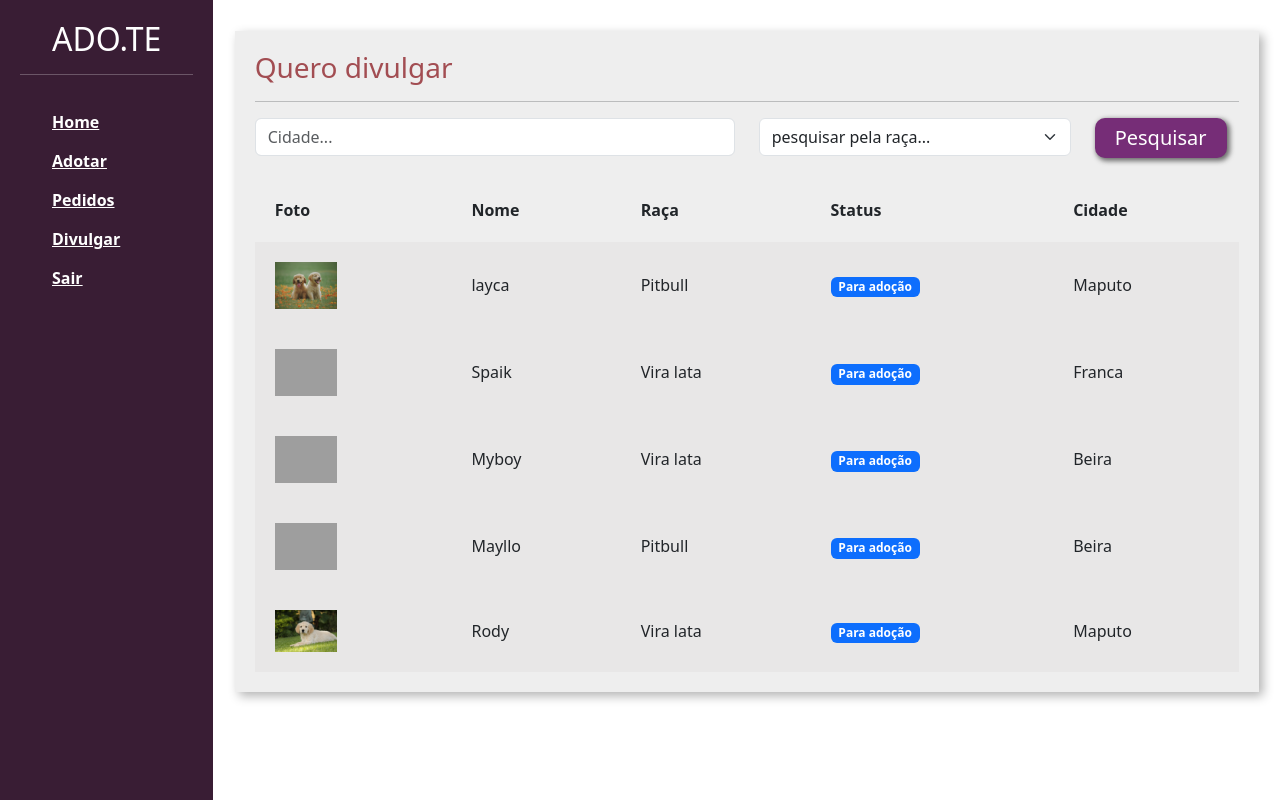
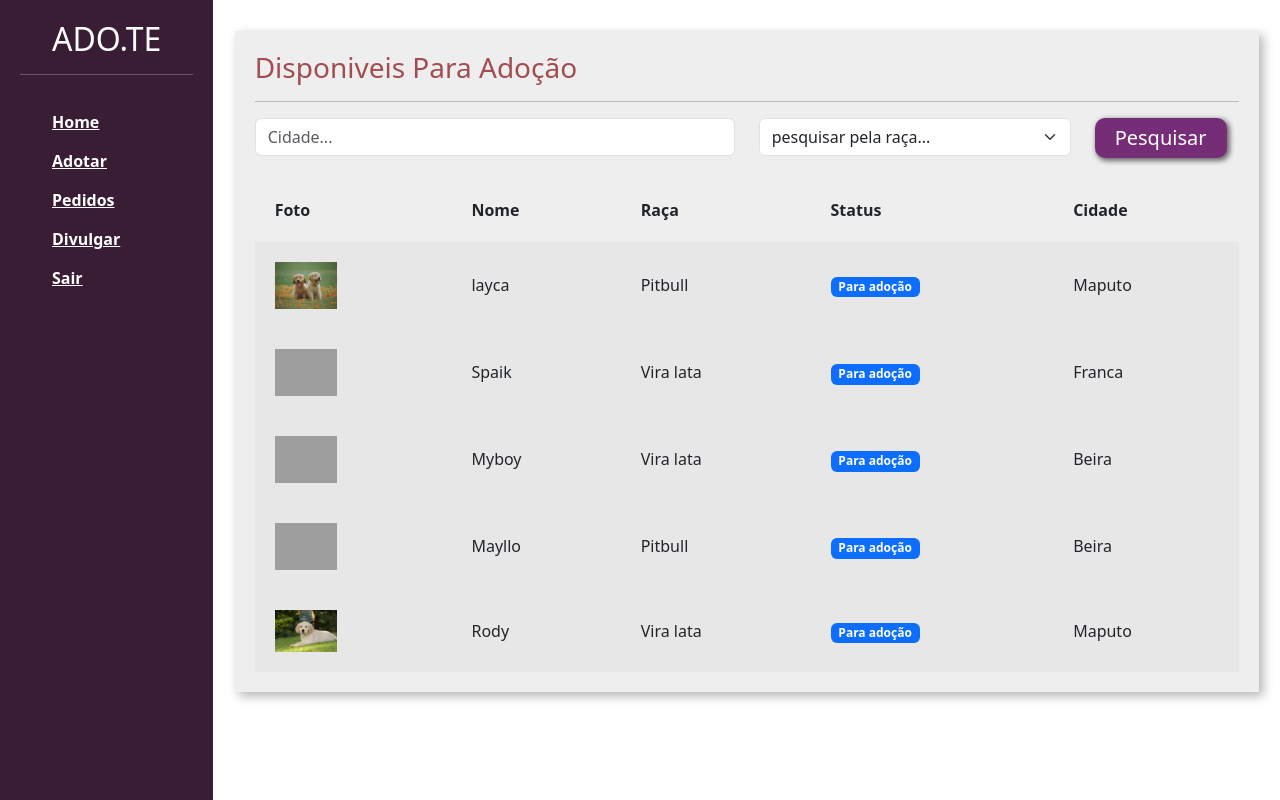
Before and after one commit to FranciscoJunior12/Adote, a Django app: page /adotar/listar_pets in a window 1280 px wide. Run offline with Django 4.2, Linux system fonts and the light colour scheme; a user stored in the database is signed in; data comes from the database, SQL or seed files in the repository; both versions use the stored data as it was after the commit; grey boxes are pictures that could not be loaded.

Commit message:
Adicionei pasta design

```diff
--- a/adotar/templates/listar_pets.html
+++ b/adotar/templates/listar_pets.html
@@ -58,7 +58,7 @@
                         </div>
                         {% endfor %}
                         {% endif %}
-                        <h3 class="font-vinho">Quero divulgar</h3>
+                        <h3 class="font-vinho">Disponiveis Para Adoção</h3>
                         <hr>
                         <form action="{% url 'listar_pets'%}" method="GET">
                             <div class="row">
```
Also changed, not shown: Design/CADASTRO.png (added), Design/DIVULGAR.png (added), Design/LOGIN.png (added), Design/PEDIDOS.png (added), Design/PETS.png (added), Design/SOLICITACAO.png (added), db.sqlite3.
